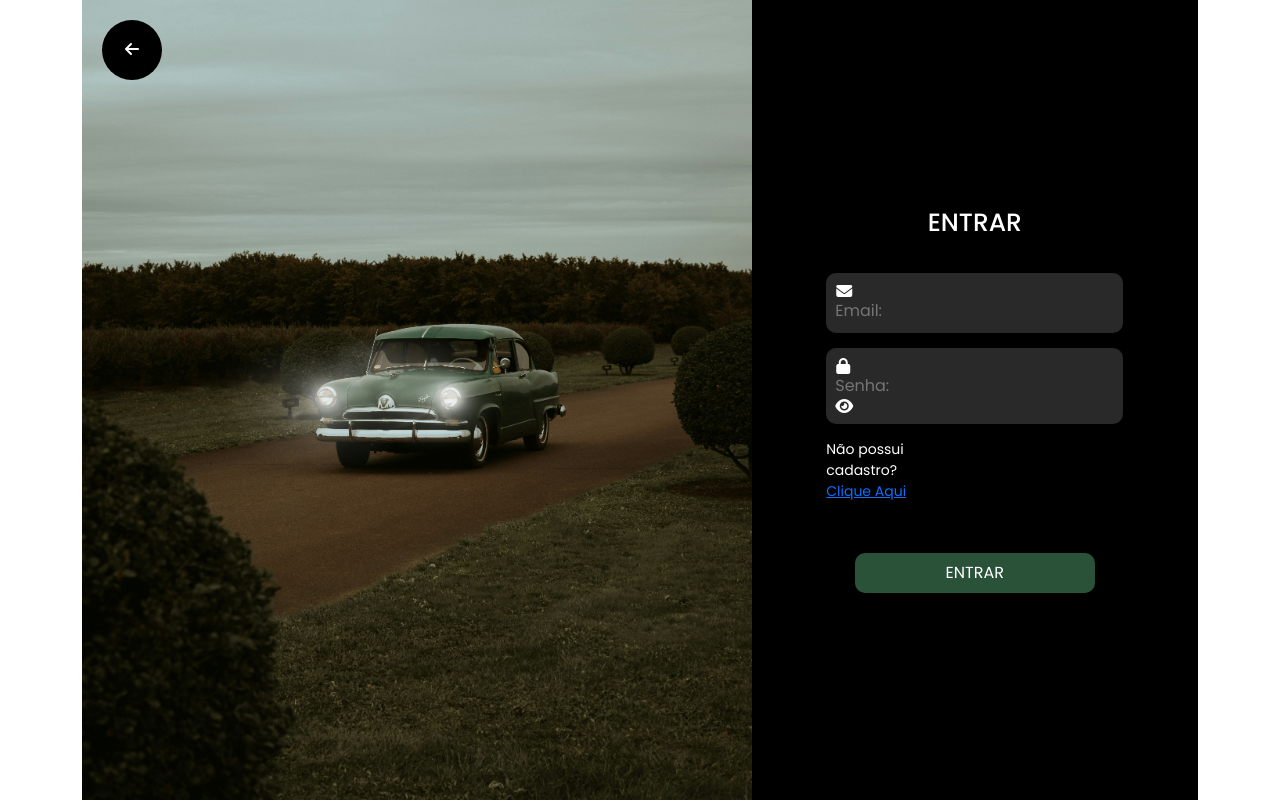
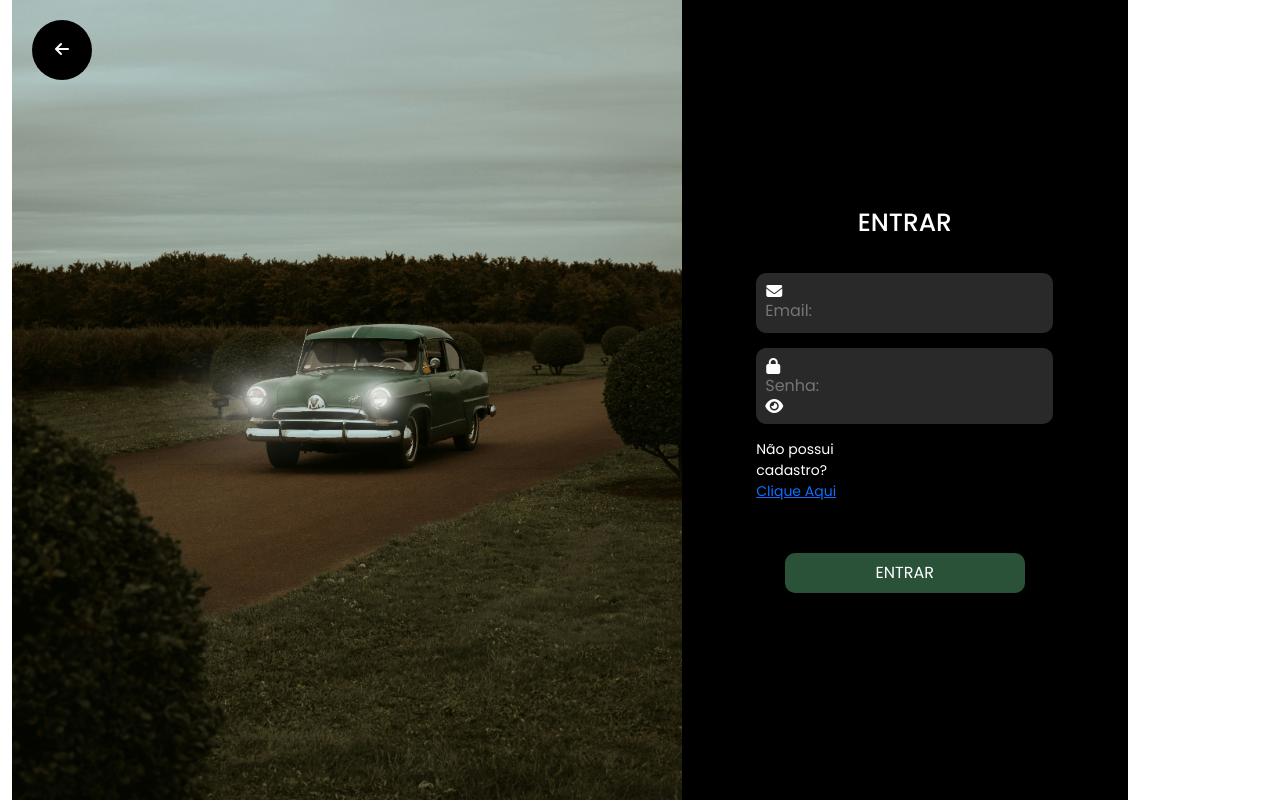
Before and after one commit to Gaspatt/VintageGallery, a Vue app: page /login in a window 1280 px wide. Built offline with nearby package versions, Linux system fonts and the light colour scheme.

Commit message:
fix:correção #0-

```diff
--- a/src/views/HomeView.vue
+++ b/src/views/HomeView.vue
@@ -40,7 +40,7 @@ const cars = [
     km: '100.000',
     location: 'São Paulo',
     price: 'R$ 1.590.000,00',
-    image: '/src/assets/imagens/carroprin2.jpg',
+    image: '/src/assets/imagens/carroprin2.png',
     description: 'Descrição do carro 2',
     specifications: 'Especificações detalhadas do carro 2...',
     interior: 'Detalhes sobre o interior e painel do carro 2...',
--- a/src/views/LoginView.vue
+++ b/src/views/LoginView.vue
@@ -58,6 +58,7 @@ const togglePasswordVisibility = () => {
   display: flex;
   width: 100vw;
   height: 100vh;
+  margin: 0;
 }
 
 .img-container {
```
